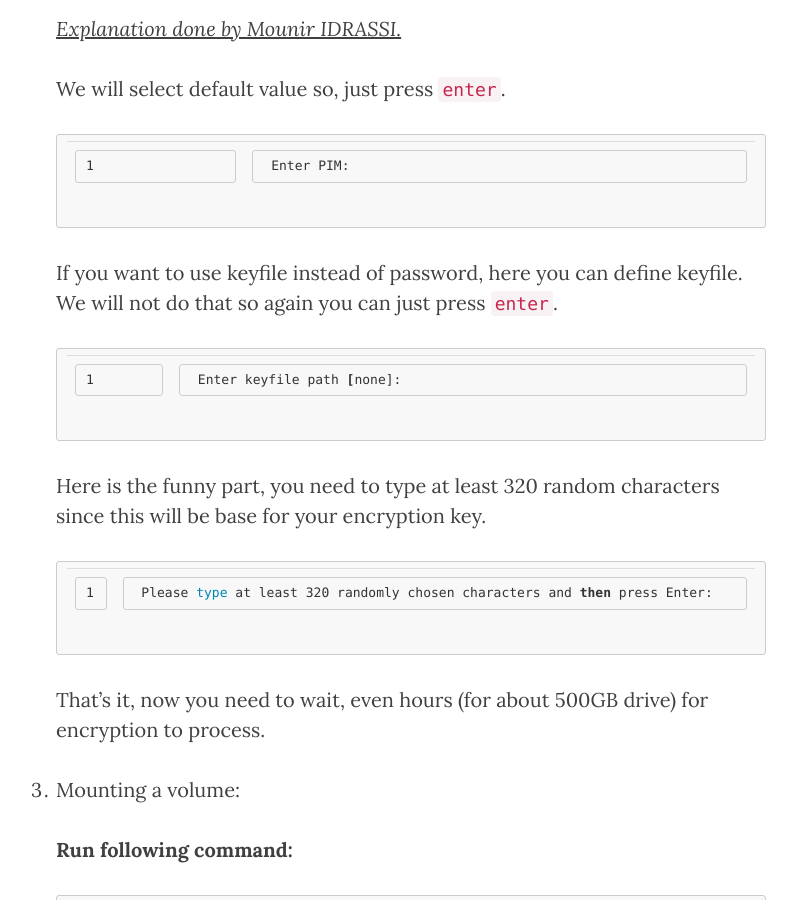
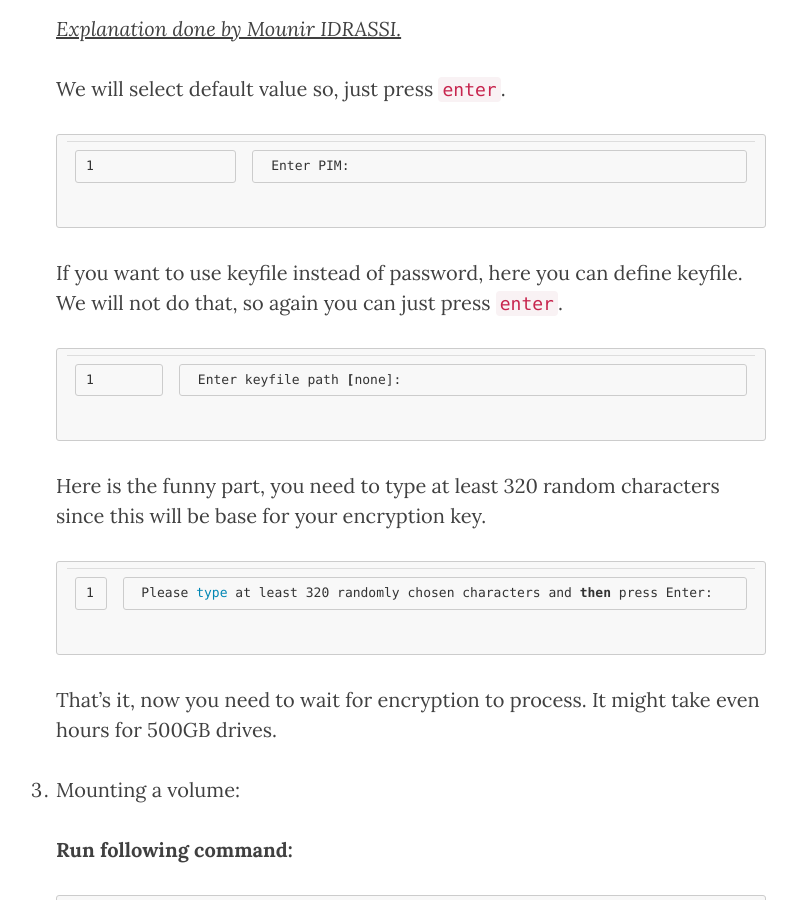
Before and after one commit to JacekStyrylski/jacekstyrylski.github.io, a Jekyll site: the page built from _posts/2017-04-02-Vera-Crypt-OSMC.md, in a window 1280 px wide and 900 px high, scrolled down 7528 px. Shown: the whole window, without its empty margins (249-1046 px from the left). Built offline with Jekyll 4.4.1, drawn with Linux system fonts in a browser that asks for light colours; nearby versions of some CDN libraries; comment, search, counter and statistics services are not loaded; some of the changed text lies outside the part shown.

Commit message:
Poprawki korekcyjne Pani Małgorzaty

````diff
--- a/_posts/2017-04-02-Vera-Crypt-OSMC.md
+++ b/_posts/2017-04-02-Vera-Crypt-OSMC.md
@@ -253,7 +253,7 @@ In order to create volume within a file, follow these steps:
     Enter PIM:
     ```
 
-    If you want to use keyfile instead of password, here you can define keyfile. We will not do that so again you can just press `enter`.
+    If you want to use keyfile instead of password, here you can define keyfile. We will not do that, so again you can just press `enter`.
 
     ```bash
     Enter keyfile path [none]:
@@ -265,7 +265,7 @@ In order to create volume within a file, follow these steps:
     Please type at least 320 randomly chosen characters and then press Enter:
     ```
 
-    That's it, now you need to wait, even hours (for about 500GB drive) for encryption to process.
+    That's it, now you need to wait for encryption to process. It might take even hours for 500GB drives.
 
 3. Mounting a volume:
 
````
Also changed, not shown: other parts of _posts/2017-04-02-Vera-Crypt-OSMC.md (+3 -3 lines), _posts/2017-02-23-Write-post-Jekyll.md (+8 -8 lines), _posts/2017-02-24-Favicon.md (+2 -2 lines), _posts/2017-02-24-Filebot.md (+1 -1 lines), _posts/2017-05-04-Postgres-OSMC.md (+2 -2 lines).
